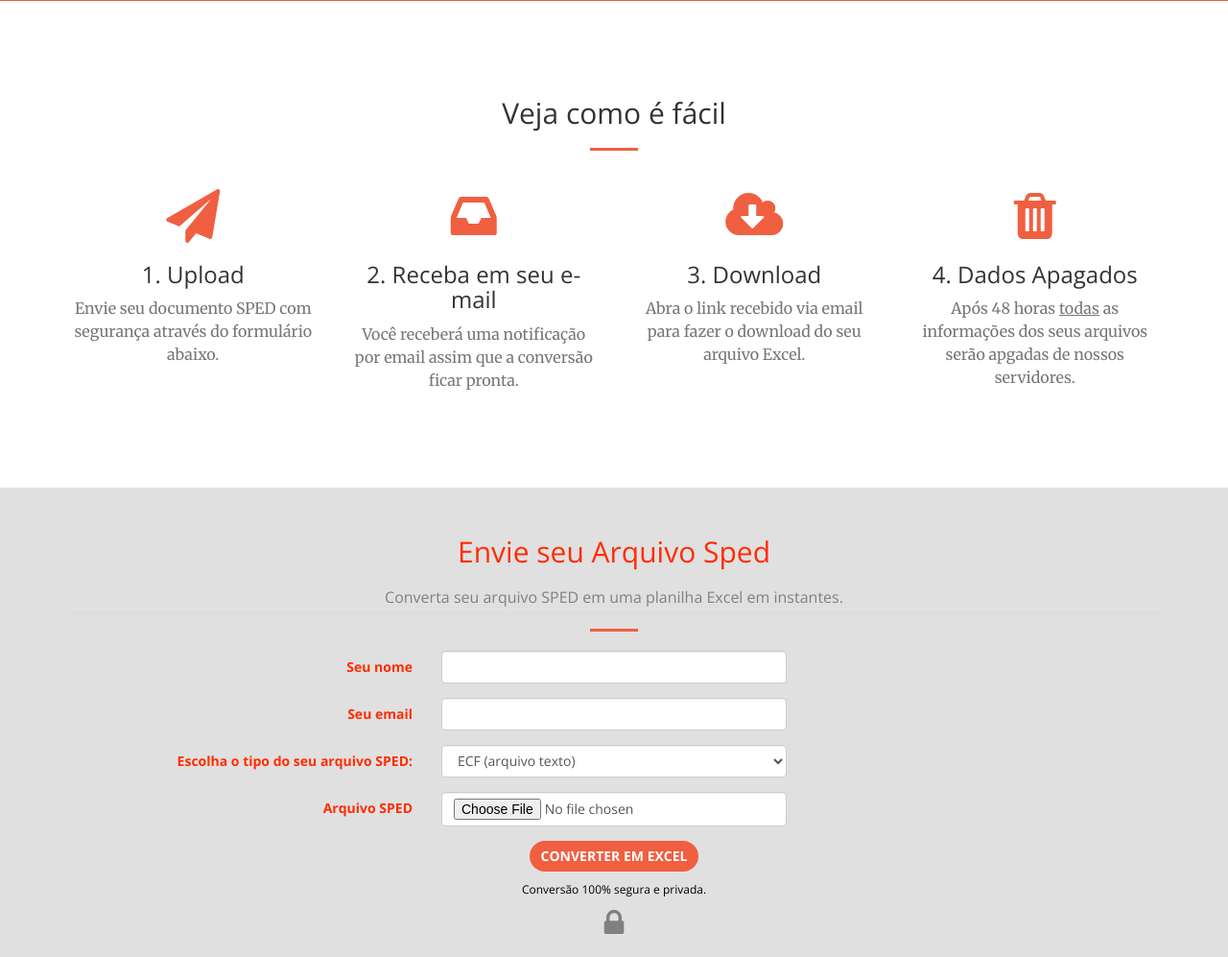
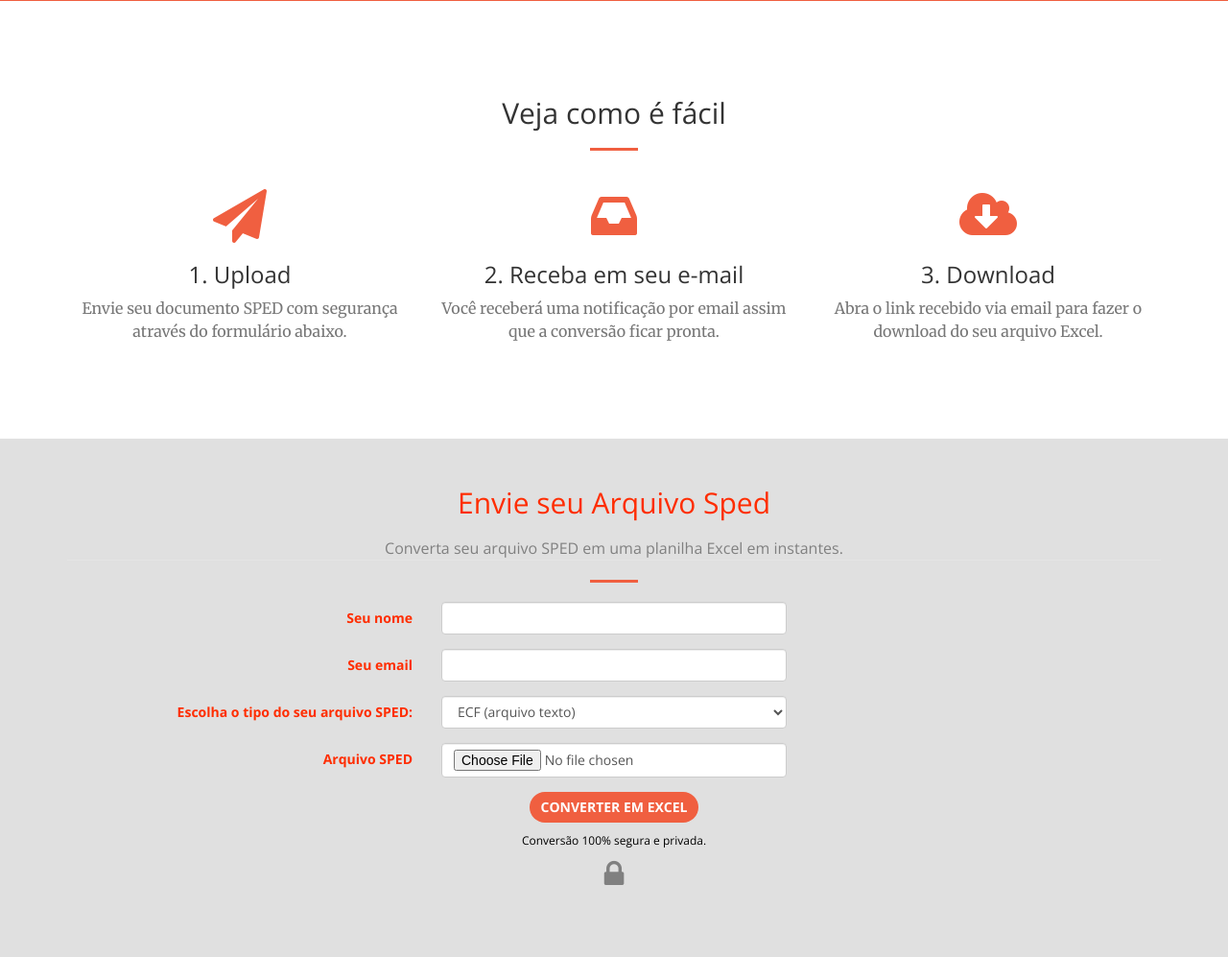
Before and after one commit to tilacog/paranoid, a Django app: page /excel/ in a window 1280 px wide. Shown: the part 1309-2306 px from the top of the page at 96% size. Run offline with Django 3.2, Linux system fonts and the light colour scheme; parts of the project's set-up code (start-up, migrations or seed data) failed here and were passed over; some libraries are stand-ins or nearby versions.

Commit message:
Remove last step from squeezepage

```diff
--- a/squeeze/templates/squeeze-base.html
+++ b/squeeze/templates/squeeze-base.html
@@ -56,32 +56,25 @@
         </div>
         <div class="container">
             <div class="row">
-                <div class="col-lg-3 col-md-6 text-center">
+                <div class="col-lg-4 col-md-6 text-center">
                     <div class="service-box">
                         <i class="fa fa-4x fa-paper-plane wow bounceIn text-primary" data-wow-delay=".3s"></i>
                         <h3>1. Upload</h3>
                         <p class="text-muted">Envie seu documento SPED com segurança através do formulário abaixo.</p>
                     </div>
                 </div>
-                <div class="col-lg-3 col-md-6 text-center">
+                <div class="col-lg-4 col-md-6 text-center">
                     <div class="service-box">
                         <i class="fa fa-4x fa-inbox wow bounceIn text-primary" data-wow-delay=".3s"></i>
                         <h3>2. Receba em seu e-mail</h3>
                         <p class="text-muted">Você receberá uma notificação por email assim que a conversão ficar pronta.</p>
                     </div>
                 </div>
-                <div class="col-lg-3 col-md-6 text-center">
+                <div class="col-lg-4 col-md-6 text-center">
                     <div class="service-box">
                         <i class="fa fa-4x fa-cloud-download wow bounceIn text-primary" data-wow-delay=".3s"></i>
                         <h3>3. Download</h3>
                         <p class="text-muted">Abra o link recebido via email para fazer o download do seu arquivo Excel.</p>
-                    </div>
-                </div>
-                <div class="col-lg-3 col-md-6 text-center">
-                    <div class="service-box">
-                        <i class="fa fa-4x fa-trash wow bounceIn text-primary" data-wow-delay=".3s"></i>
-                        <h3>4. Dados Apagados</h3>
-                        <p class="text-muted">Após 48 horas <u>todas</u> as informações dos seus arquivos serão apgadas de nossos servidores.</p>
                     </div>
                 </div>
             </div>
```
